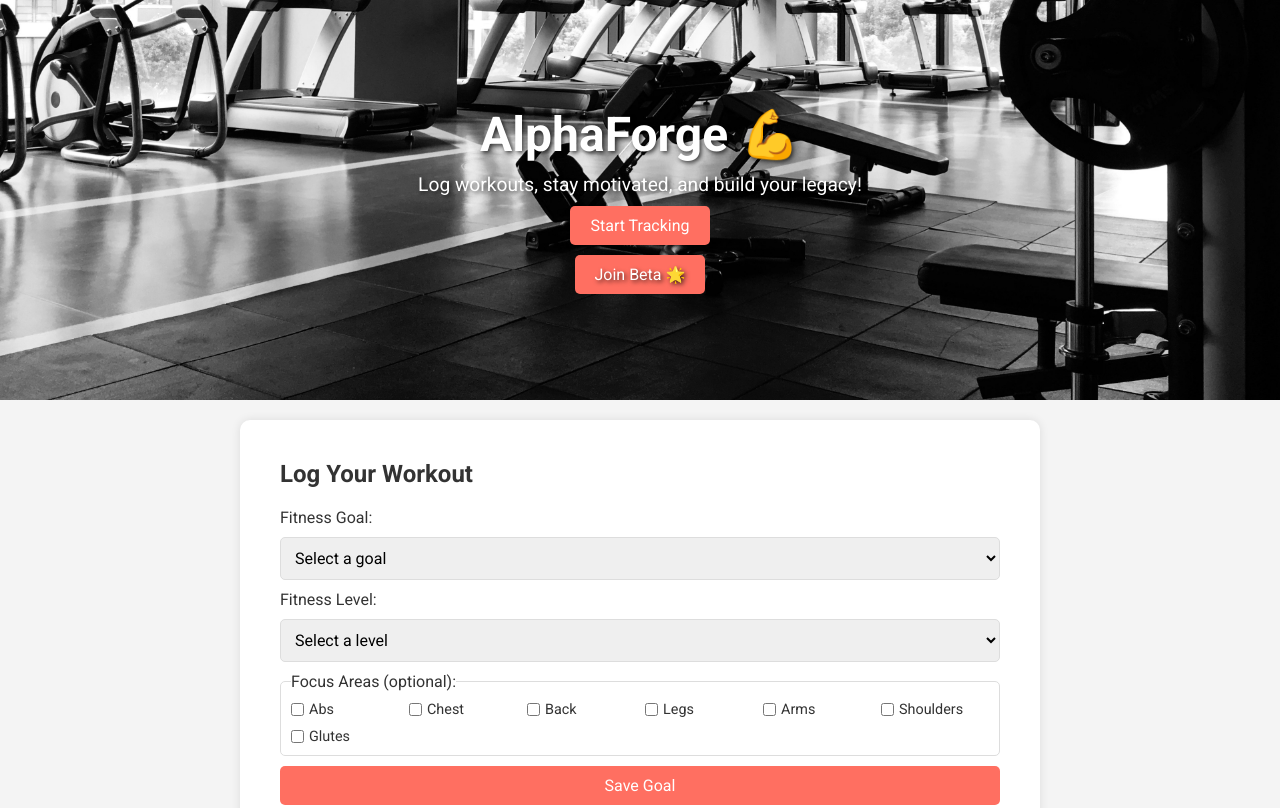
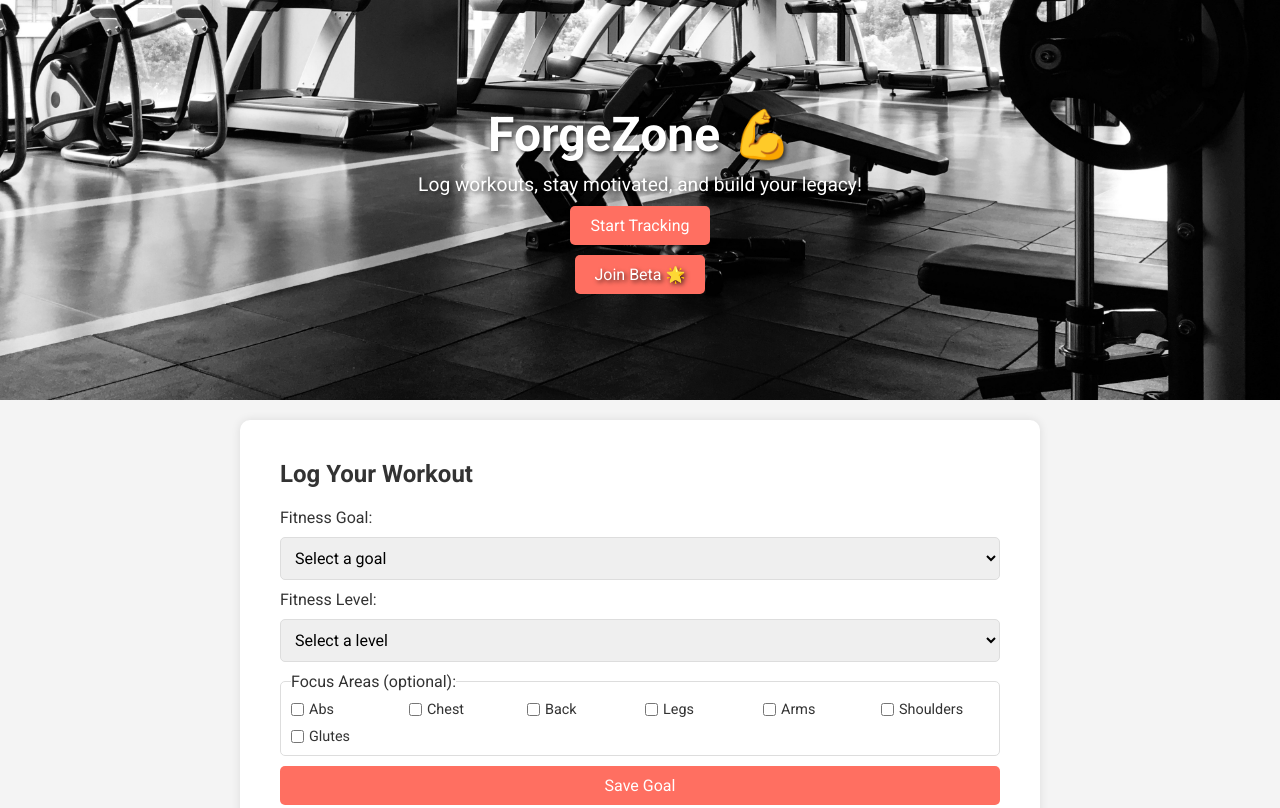
Before and after one commit to GordonsForge/Gym-tracker, a website: page index.html in a window 1280 px wide. Shown: the top 808 px of the page. Drawn offline with nearby package versions, Linux system fonts and the light colour scheme.

Commit message:
Updated app name to ForgeZone in index.html and beta.html

```diff
--- a/index.html
+++ b/index.html
@@ -3,7 +3,7 @@
 <head>
     <meta charset="UTF-8">
     <meta name="viewport" content="width=device-width, initial-scale=1.0">
-    <title>AlphaForge</title>
+    <title>ForgeZone</title>
     <link rel="stylesheet" href="style.css">
     <link href="https://fonts.googleapis.com/css2?family=Roboto:wght@400;700&display=swap" rel="stylesheet">
     <!-- Google tag (gtag.js) for analytics tracking -->
@@ -18,7 +18,7 @@
 <body>
     <!-- Hero section: Eye-catching header with gym image and call-to-action -->
     <header class="hero">
-        <h1>AlphaForge 💪</h1>
+        <h1>ForgeZone 💪</h1>
         <p>Log workouts, stay motivated, and build your legacy!</p>
         <!-- Button scrolls to tracker section -->
         <button onclick="document.getElementById('tracker').scrollIntoView()">Start Tracking</button>
```
Also changed, not shown: beta.html (+2 -2 lines).
